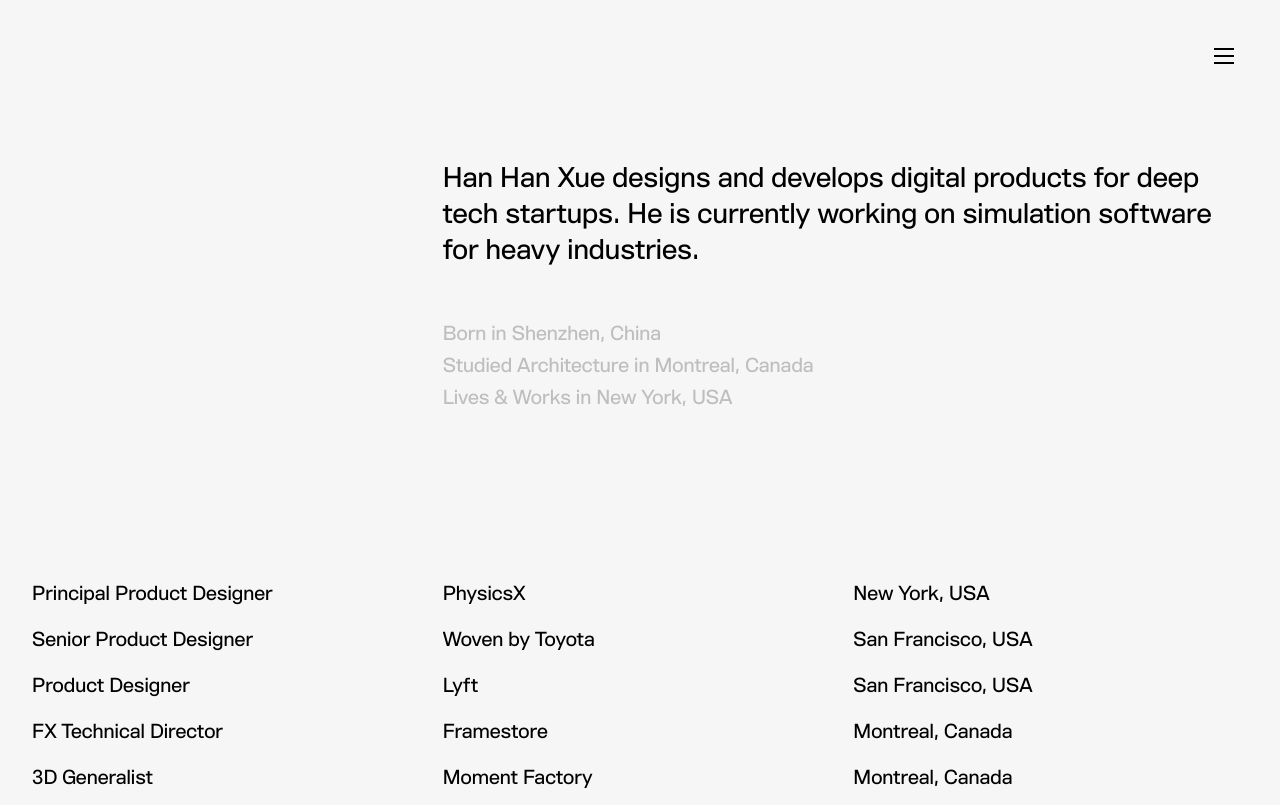
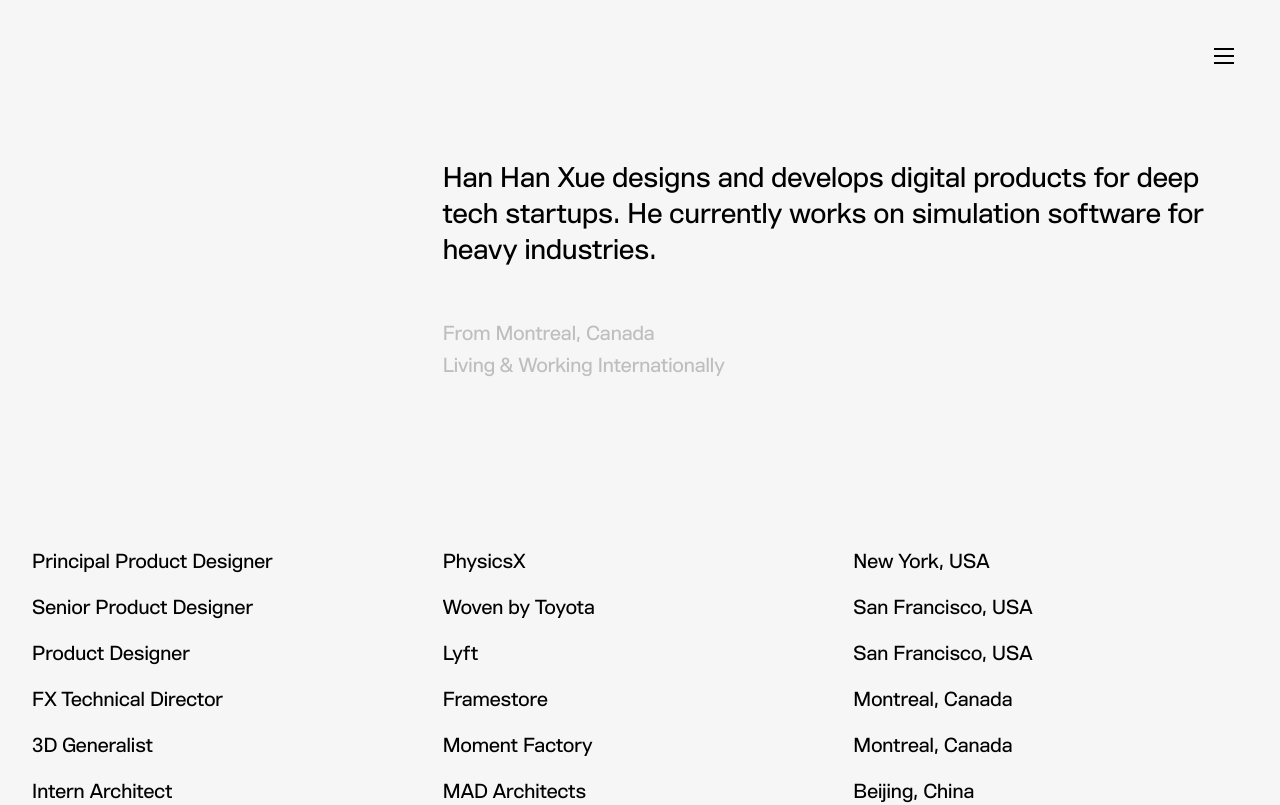
Before and after one commit to hanhanxue/230914_HanHanXue, a Next.js app: page /info in a window 1280 px wide. Shown: the top 805 px of the page. Built offline with nearby package versions, Linux system fonts and the light colour scheme.

Commit message:
copy change

```diff
--- a/src/components/info/BioSection.tsx
+++ b/src/components/info/BioSection.tsx
@@ -8,13 +8,13 @@ const BioSection = () => {
         <div className={`${styles.container}`}>
 
         <div className={`${styles.sectionGrid}`}>
-            <p className={`body-2xl ${styles.bio}`}>Han Han Xue designs and develops digital products for deep tech startups. He is currently working on simulation software for heavy industries.</p>
+            <p className={`body-2xl ${styles.bio}`}>Han Han Xue designs and develops digital products for deep tech startups. He currently works on simulation software for heavy industries.</p>
 
             <ul className={`body-xl ${styles.subBio}`}>
-                <li>Born in Shenzhen, China</li>
+                {/* <li>Born in Shenzhen, China</li> */}
                 {/* <li>Raised in Montreal, Canada</li> */}
-                <li>Studied Architecture in Montreal, Canada</li>
-                <li>Lives & Works in New York, USA</li>
+                <li>From Montreal, Canada</li>
+                <li>Living & Working Internationally</li>
             </ul>
         </div>
 
```
